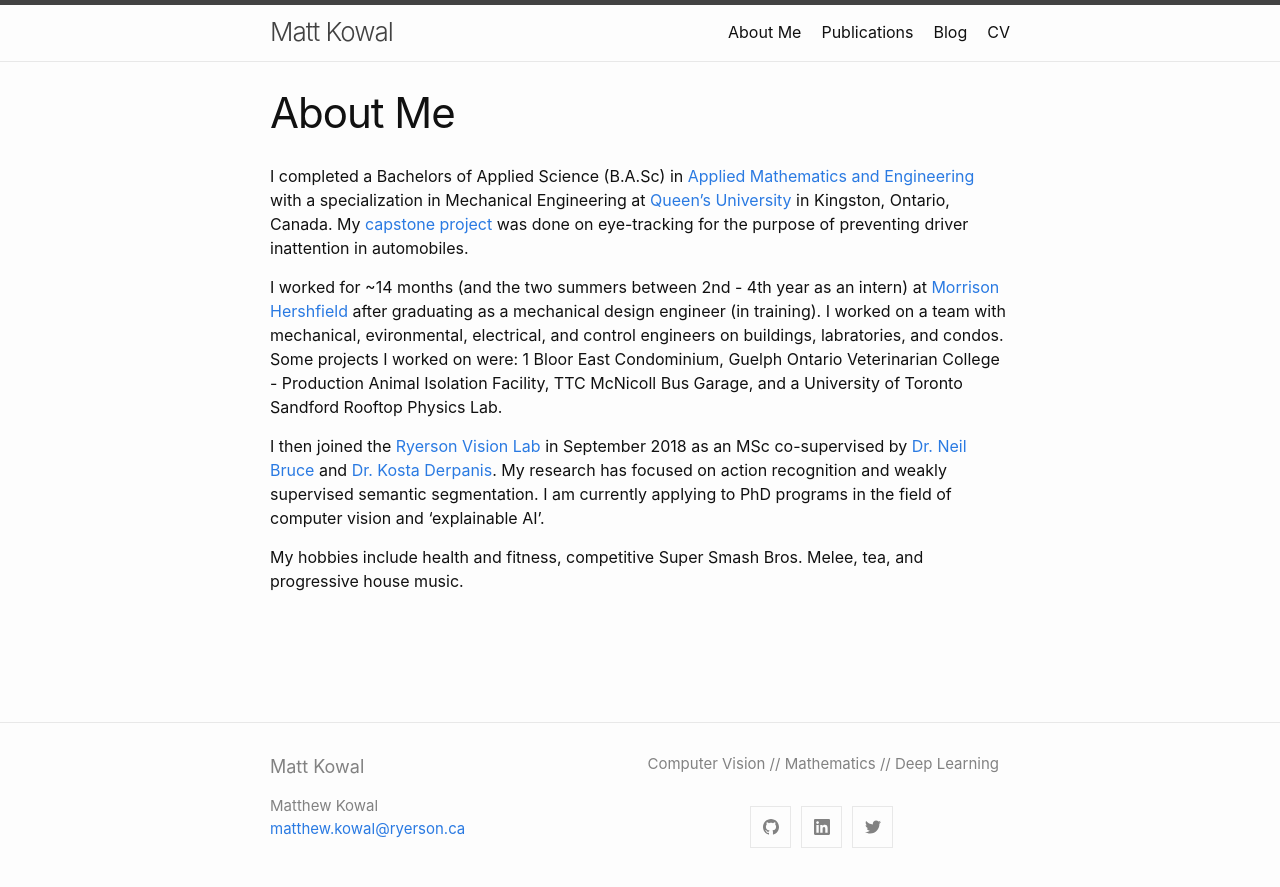
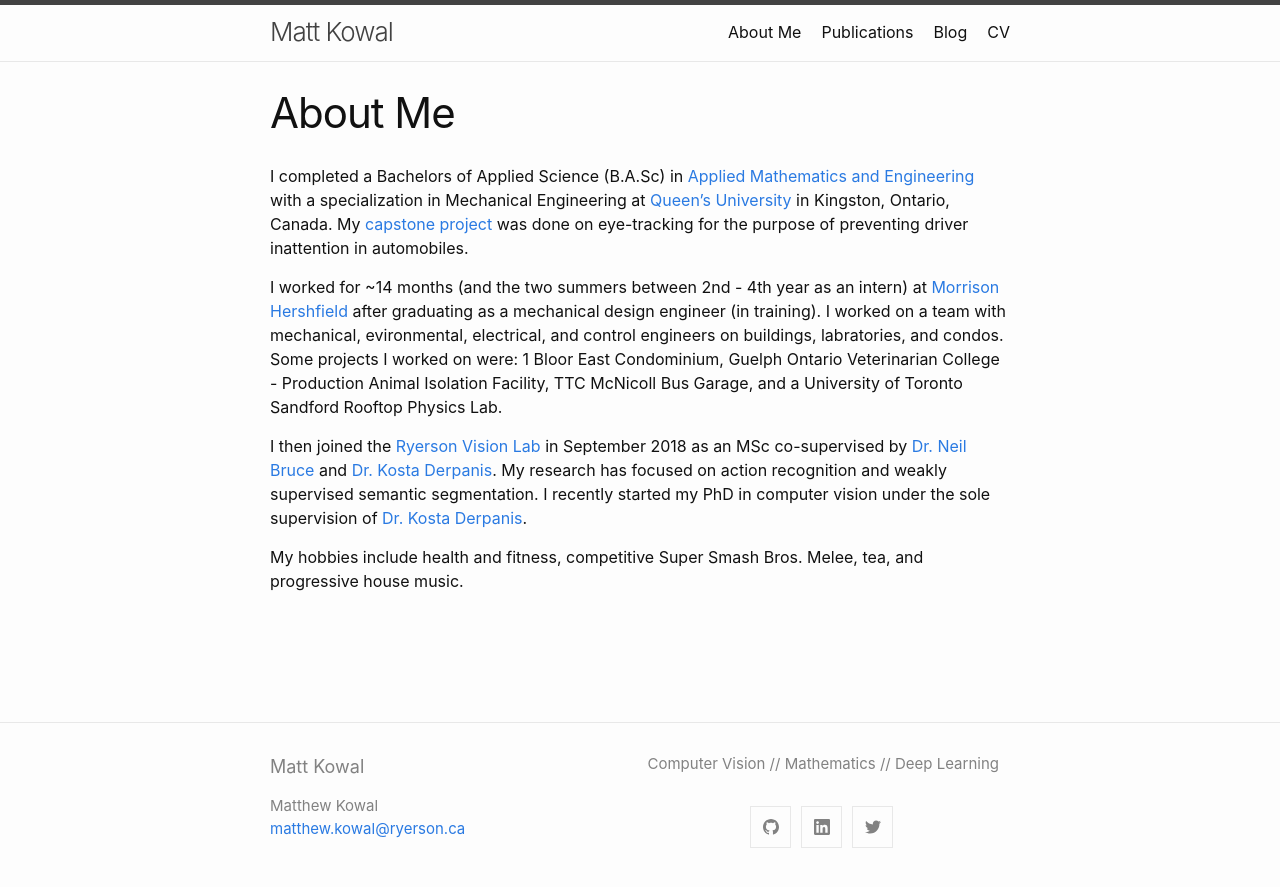
Before and after one commit to MKowal2/MKowal4.github.io, a Jekyll site: the page built from about.md, in a window 1280 px wide. Shown: the top 887 px of the page. Built offline with Jekyll 4.4.1, drawn with Linux system fonts in a browser that asks for light colours.

Commit message:
Update about.md

```diff
--- a/about.md
+++ b/about.md
@@ -8,6 +8,6 @@ I completed a Bachelors of Applied Science (B.A.Sc) in [Applied Mathematics and
 
 I worked for ~14 months (and the two summers between 2nd - 4th year as an intern) at [Morrison Hershfield](www.morrisonhershfield.com) after graduating as a mechanical design engineer (in training). I worked on a team with mechanical, evironmental, electrical, and control engineers on buildings, labratories, and condos. Some projects I worked on were: 1 Bloor East Condominium, Guelph Ontario Veterinarian College - Production Animal Isolation Facility, TTC McNicoll Bus Garage, and a University of Toronto Sandford Rooftop Physics Lab.
 
-I then joined the [Ryerson Vision Lab](https://ryersonvisionlab.github.io/) in September 2018 as an MSc co-supervised by [Dr. Neil Bruce](https://cs.ryerson.ca/~bruce/) and [Dr. Kosta Derpanis](https://cs.ryerson.ca/~kosta/). My research has focused on action recognition and weakly supervised semantic segmentation. I am currently applying to PhD programs in the field of computer vision and 'explainable AI'.
+I then joined the [Ryerson Vision Lab](https://ryersonvisionlab.github.io/) in September 2018 as an MSc co-supervised by [Dr. Neil Bruce](https://cs.ryerson.ca/~bruce/) and [Dr. Kosta Derpanis](https://cs.ryerson.ca/~kosta/). My research has focused on action recognition and weakly supervised semantic segmentation. I recently started my PhD in computer vision under the sole supervision of [Dr. Kosta Derpanis](https://cs.ryerson.ca/~kosta/).
 
 My hobbies include health and fitness, competitive Super Smash Bros. Melee, tea, and progressive house music.
```
